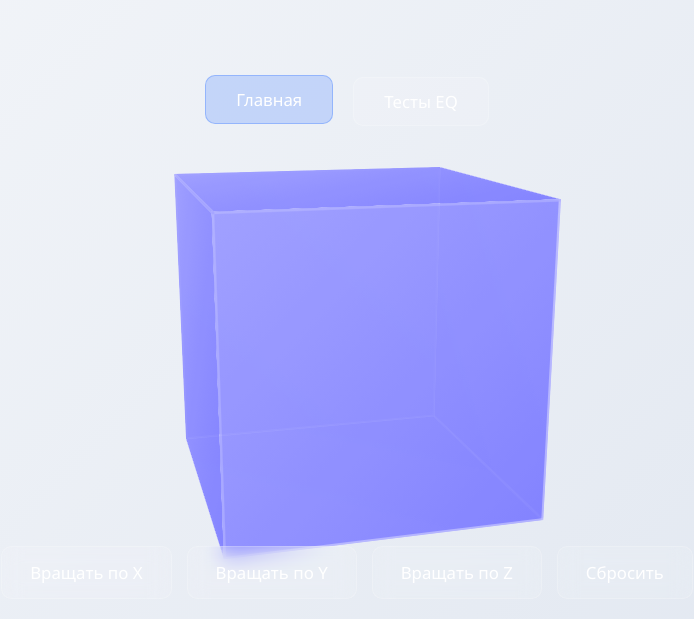
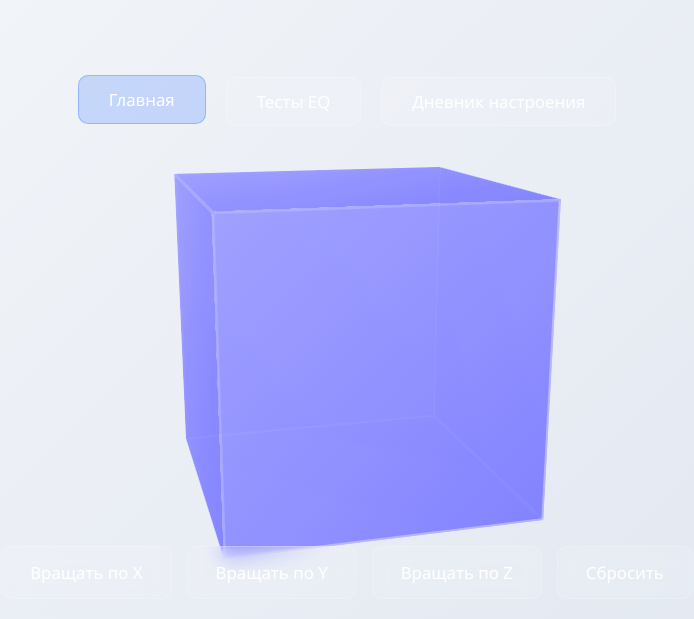
Before and after one commit to mir65344/Cube-, a website: page Mode Cube/public/index.html in a window 1280 px wide. Shown: the part 181-800 px from the top of the page, without its empty margins (293-987 px from the left). Drawn offline with Linux system fonts and the light colour scheme.

Commit message:
Update index.html

```diff
--- a/Mode Cube/public/index.html
+++ b/Mode Cube/public/index.html
@@ -16,6 +16,7 @@
         <nav class="page-nav">
             <a href="index.html" class="nav-btn active">Главная</a>
             <a href="tests.html" class="nav-btn">Тесты EQ</a>
+            <a href="journal.html" class="nav-btn">Дневник настроения</a>
         </nav>
 
         <div class="cube-container">
```
